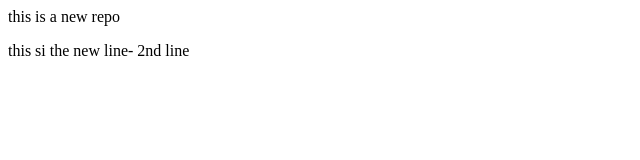
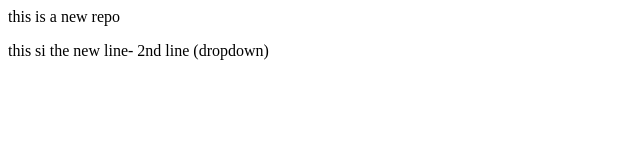
Before and after one commit to FaryalRIZ/localrepo, a plain HTML site: page index.html in a window 1280 px wide. Shown: the full height of the page, 0-640 px from the left. Drawn offline with Linux system fonts and the light colour scheme.

Commit message:
dropdown

```diff
--- a/index.html
+++ b/index.html
@@ -2,5 +2,5 @@
     this is a new repo
 </p>
 <p>
-    this si the new line- 2nd line
+    this si the new line- 2nd line (dropdown)
 </p>
```
